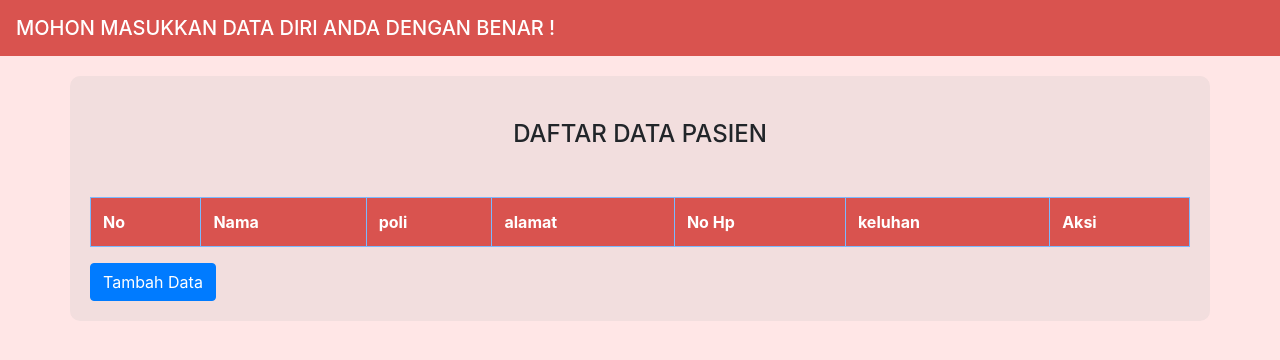
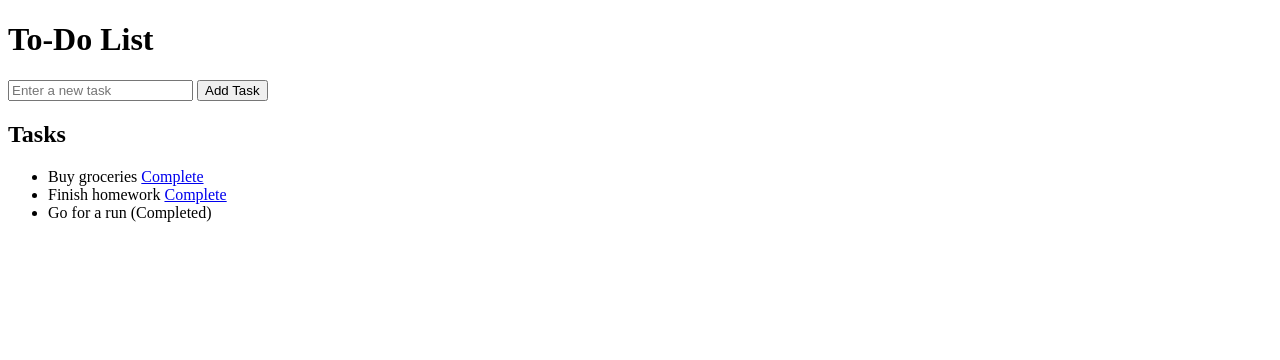
Before and after one commit to raa93/Portofolio_Aura-Khalisa-Dini-Lestari, a PHP site: page / in a window 1280 px wide. Shown: the top 360 px of the page. Run offline with PHP 8.4, Linux system fonts and the light colour scheme; data comes from the database, SQL or seed files in the repository; data that the repository does not hold is empty.

Commit message:
Add files via upload

```diff
--- /dev/null
+++ b/crud.php
@@ -0,0 +1,33 @@
+<?php
+
+include("db.php");
+
+function createTask($task){
+    global $conn;
+
+    $stmt = $conn->prepare("INSERT INTO todos (task) VALUES (?) ");
+    $stmt->bind_param("s", $task);
+    $stmt->execute();
+    $stmt->close();
+}
+
+function getTasks() {
+    global $conn;
+    $result = $conn->query("SELECT id, task, completed FROM todos");
+    $tasks = [];
+
+    if($result->num_rows > 0){
+        while($row = $result->fetch_assoc()){
+            $tasks[] = $row;
+        }
+    }
+    return $tasks;
+}
+
+function markTaskAsCompleted($id){
+    global $conn;
+    $stmt = $conn->prepare('UPDATE todos SET completed = 1 WHERE id=?');
+    $stmt->bind_param("i", $id);
+    $stmt->execute();
+    $stmt->close();
+}
--- /dev/null
+++ b/db.php
@@ -0,0 +1,12 @@
+<?php
+
+$host = 'localhost';
+$user = 'root';
+$pwd = '';
+$dbname = 'pert4_db';
+
+$conn = new mysqli($host, $user, $pwd, $dbname);
+
+if($conn->connect_error){
+    die('Connection Failed: ' . $conn->connect_error);
+}
--- a/index.php
+++ b/index.php
@@ -1,123 +1,60 @@
+<?php
+// membuat file yang di crud.php dapat berfungsi disini
+include 'crud.php';
+//memeriksa apakah formulir sudah dikirim
+if (isset($_POST['addTask'])) {
+    //mengambil task baru dari form
+    $task = $_POST['task'];
+
+    createTask($task); //fungsi untuk menambahkan task baru
+    header("Location: index.php"); //mengalihkan kembali ke halaman utama
+    exit(); //menghentikan eksekusi lebih lanjut
+}
+
+//memeriksa apakah tag link selesai di klik
+if (isset($_GET['complete'])) {
+    //mengambil id tugas dari url
+    $id = $_GET['complete'];
+
+    //memanggil fungsi, menandai sudah selsai
+    markTaskAsCompleted($id);
+    header("Location: index.php"); //mengalihkan kembali ke halaman utama
+    exit();
+}
+
+$tasks = gettasks(); //mengambil tugas dari dbase
+?>
+
 <!DOCTYPE html>
 <html>
 <head>
-<link rel="stylesheet" href="https://cdn.jsdelivr.net/npm/bootstrap@4.6.1/dist/css/bootstrap.min.css" integrity="sha384-zCbKRCUGaJDkqS1kPbPd7TveP5iyJE0EjAuZQTgFLD2ylzuqKfdKlfG/eSrtxUkn" crossorigin="anonymous">
-<style>
-        body {
-            background-color: #ffe6e6; /* Soft red background color */
-        }
-
-        .container {
-            background-color: #f2dede; /* Light red color for the container */
-            padding: 20px;
-            margin-top: 20px;
-            border-radius: 10px;
-        }
-
-        .navbar {
-            background-color: #d9534f !important; /* Darker red for the navbar */
-        }
-
-        .table-danger {
-            background-color: #f2dede; /* Light red color for the table header */
-        }
-
-        .table-primary th {
-            background-color: #d9534f; /* Darker red color for the table header cells */
-            color: white;
-        }
-
-        .btn-danger {
-            background-color: #d9534f !important; /* Darker red color for the delete button */
-            border-color: #d9534f !important;
-        }
-
-        .btn-danger:hover {
-            background-color: #c9302c !important; /* Darker shade on hover */
-            border-color: #ac2925 !important;
-        }
-    </style>
+    <title>To-Do List</title>
 </head>
-<title>
-    UJIAN PRAKTIKUM PWEB</title>
 <body>
-    <nav class="navbar navbar-dark bg-dark">
-            <span class="navbar-brand mb-0 h1">MOHON MASUKKAN DATA DIRI ANDA DENGAN BENAR !</span>
-        </div>
-    </nav>
-<div class="container">
-    <br>
-    <h4><center>DAFTAR DATA PASIEN</center></h4>
-<?php
-
-    include "koneksi.php";
-
-    //Cek apakah ada kiriman form dari method post
-    if (isset($_GET['id_pasien'])) {
-        $id_pasien=htmlspecialchars($_GET["id_pasien"]);
-
-        $sql="delete from pasien where id_pasien='$id_pasien' ";
-        $hasil=mysqli_query($kon,$sql);
-
-        //Kondisi apakah berhasil atau tidak
-            if ($hasil) {
-                header("Location:index.php");
-
-            }
-            else {
-                echo "<div class='alert alert-danger'> Data Gagal dihapus.</div>";
-
-            }
-        }
-?>
-
-
-     <tr class="table-danger">
-            <br>
-        <thead>
-        <tr>
-       <table class="my-3 table table-bordered">
-            <tr class="table-primary">
-            <th>No</th>
-            <th>Nama</th>
-            <th>poli</th>
-            <th>alamat</th>
-            <th>No Hp</th>
-            <th>keluhan</th>
-            <th colspan='2'>Aksi</th>
-
-        </tr>
-        </thead>
-
-        <?php
-        include "koneksi.php";
-        $sql="select * from pasien order by id_pasien desc";
-
-        $hasil=mysqli_query($kon,$sql);
-        $no=0;
-        while ($data = mysqli_fetch_array($hasil)) {
-            $no++;
-
-            ?>
-            <tbody>
-            <tr>
-                <td><?php echo $no;?></td>
-                <td><?php echo $data["nama"]; ?></td>
-                <td><?php echo $data["poli"];   ?></td>
-                <td><?php echo $data["alamat"];   ?></td>
-                <td><?php echo $data["no_hp"];   ?></td>
-                <td><?php echo $data["keluhan"];   ?></td>
-                <td>
-                    <a href="update.php?id_pasien=<?php echo htmlspecialchars($data['id_pasien']); ?>" class="btn btn-warning" role="button">Update</a>
-                    <a href="<?php echo htmlspecialchars($_SERVER["PHP_SELF"]);?>?id_pasien=<?php echo $data['id_pasien']; ?>" class="btn btn-danger" role="button">Delete</a>
-                </td>
-            </tr>
-            </tbody>
-            <?php
-        }
-        ?>
-    </table>
-    <a href="create.php" class="btn btn-primary" role="button">Tambah Data</a>
-</div>
+    <h1>To-Do List </h1>
+<!-- Menambahkan form untuk melakukan input todos -->
+<!-- method post, karena kita ingin mengirimkan data -->
+<!-- action, menunjukkan url data form dikirim -->
+    <form method="post" action="index.php">
+        <input type="text" name="task" placeholder="Enter a new task">
+        <button type="submit" name="addTask">Add Task</button>
+    </form>
+    <h2>Tasks</h2>
+    <ul>
+        <?php if (isset($tasks) && !empty($tasks)): ?>
+            <?php foreach ($tasks as $task): ?>
+                <li>
+                    <?php echo $task['task']; ?>
+                    <?php if (!$task['completed']): ?>
+                        <a href="index.php?complete=<?php echo $task['id']; ?>">Complete</a>
+                    <?php else: ?>
+                        (Completed)
+                    <?php endif;?>
+                </li>
+            <?php endforeach;?>
+        <?php else: ?>
+            <li>No tasks yet.</li>
+        <?php endif;?>
+    </ul>
 </body>
 </html>
```
Also changed, not shown: db.sql (+9 -7 lines).
